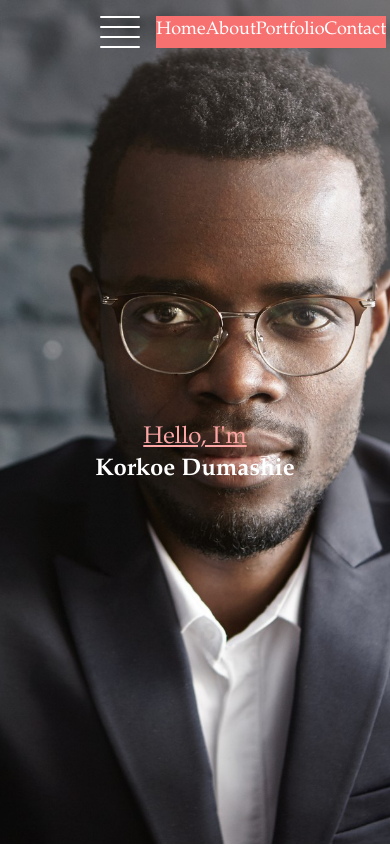
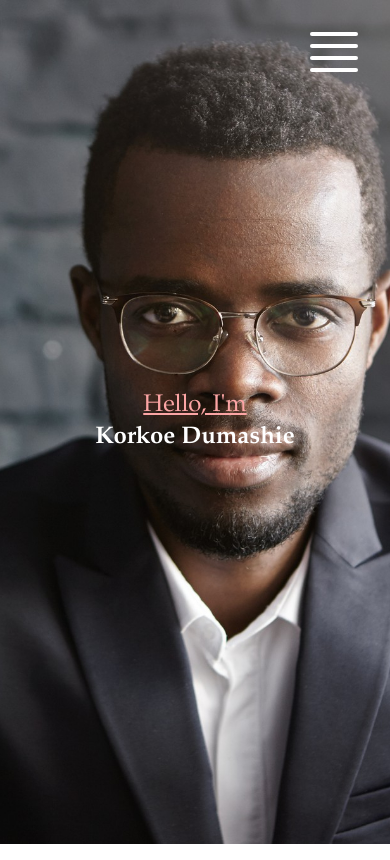
Before and after one commit to Korkoe27/my-Portfolio, a website: page index.html in a window 390 px wide. Both pictures are taken after a click on the button 350 px from the left and 32 px from the top of the page. Drawn offline with Linux system fonts and the light colour scheme.

Commit message:
refactor: redesigned hamburger menu

```diff
--- a/index.html
+++ b/index.html
@@ -4,23 +4,32 @@
     <meta charset="UTF-8">
     <meta name="viewport" content="width=device-width, initial-scale=1.0">
     <link rel="stylesheet" href="./src/output.css">
+    <link rel="stylesheet" href="./src/style.css">
     <title>Korkoe Dumashie</title>
 </head>
+
+
 <body class="">
-    <section class="w-full h-lvh backdrop-blur-xl py-4 bg-center bg-cover bg-[url('/assets/imgs/main-bg.jpg')]">
+    <section class="w-full h-lvh backdrop-blur-xl bg-center bg-cover bg-[url('/assets/imgs/main-bg.jpg')]">
 
         <header class="flex  sm:flex-col w-full px-1">
-            <button type="button"  class="mr-0 flex flex-col items-end mx-auto px-4 gap-2 lg:hidden" id="hamburger">
-                <span class="h-[2px] w-10 text-black dark:bg-white bg-white rounded-full m-0 mr-0"></span>
-                <span class="h-[2px] w-10 text-black dark:bg-white bg-white rounded-full m-0 mr-0"></span>
-                <span class="h-[2px] w-10 text-black dark:bg-white bg-white rounded-full m-0 mr-0"></span>
-                <span class="h-[2px] w-10 text-black dark:bg-white bg-white rounded-full m-0 mr-0"></span>
-            </button>
-            <nav id="menu" class="md:hidden lg:fixed lg:left-1/2  bg-red-400 md:absolute hidden sm:p-4 text-right sm:items-end lg:flex sm:flex-col lg:flex-row sm:gap-1 md:gap-2 sm:right-0 sm:top-10 sm:absolute sm:mr-0 md:mr-0 lg:gap-20 lg:mx-auto capitalize ">
-                <a href="#" class="text-white text-lg">home</a>
-                <a href="#" class="text-white text-lg">about</a>
-                <a href="#" class="text-white text-lg">portfolio</a>
-                <a href="#" class="text-white text-lg">contact</a>
+
+
+          <button class="w-fit h-fit lg:hidden flex flex-col gap-2 p-8 absolute right-0 top-0" id="hamburger" onclick="toggleHamburger()">
+            <span class="w-12 h-1 text-white bg-white rounded-full"></span>
+            <span class="w-12 h-1 text-white bg-white rounded-full"></span>
+            <span class="w-12 h-1 text-white bg-white rounded-full"></span>
+            <span class="w-12 h-1 text-white bg-white rounded-full"></span>
+          </button>
+
+
+
+
+            <nav id="menu"  class="md:hidden lg:absolute lg:left-[35%] hidden sm:p-8 text-right sm:items-end lg:flex sm:flex-col md:flex-col lg:flex-row sm:gap-1 md:gap-2 sm:right-0 sm:top-16 sm:absolute sm:mr-0 md:mr-0 lg:gap-20 lg:mx-auto capitalize">
+                <a href="#" class="text-white text-lg lg:text-3xl hover:underline">home</a>
+                <a href="#" class="text-white text-lg lg:text-3xl hover:underline">about</a>
+                <a href="#" class="text-white text-lg lg:text-3xl hover:underline">portfolio</a>
+                <a href="#" class="text-white text-lg lg:text-3xl hover:underline">contact</a>
             </nav>
         </header>
 
@@ -37,9 +46,6 @@
 
 
 <script src="./src/script.js">
-
-// const hamburger = document.getElementById('hamburger');
-// console.log(hamburger)
 </script>
 </body>
 </html>
--- a/src/script.js
+++ b/src/script.js
@@ -1,6 +1,7 @@
+// const hamburger = document.getElementById('hamburger');
 
-document.querySelector('#hamburger').addEventListener("click", function(event) {
-    // console.log('Hello');
-    document.getElementById('menu').style.display = 'flex';
-    // document.getElementById('menu').style.position = 'absolute';
-});
+function toggleHamburger(){
+const dropdown = document.getElementById('menu');
+
+
+}
--- a/src/style.css
+++ b/src/style.css
@@ -6,3 +6,10 @@
 *{
     font-family: Garamond;
 }
+
+
+@layer utilities{
+    .hamburger-toggle{
+        @apply [&>div]:h-0 [&>div]:bg-white [&>div]:before:translate-y-0 [&>div]:before:rotate-45 [&>div]:after:translate-y-0 [&>div]:after:-rotate-45
+    }
+}
```
Also changed, not shown: src/output.css.
